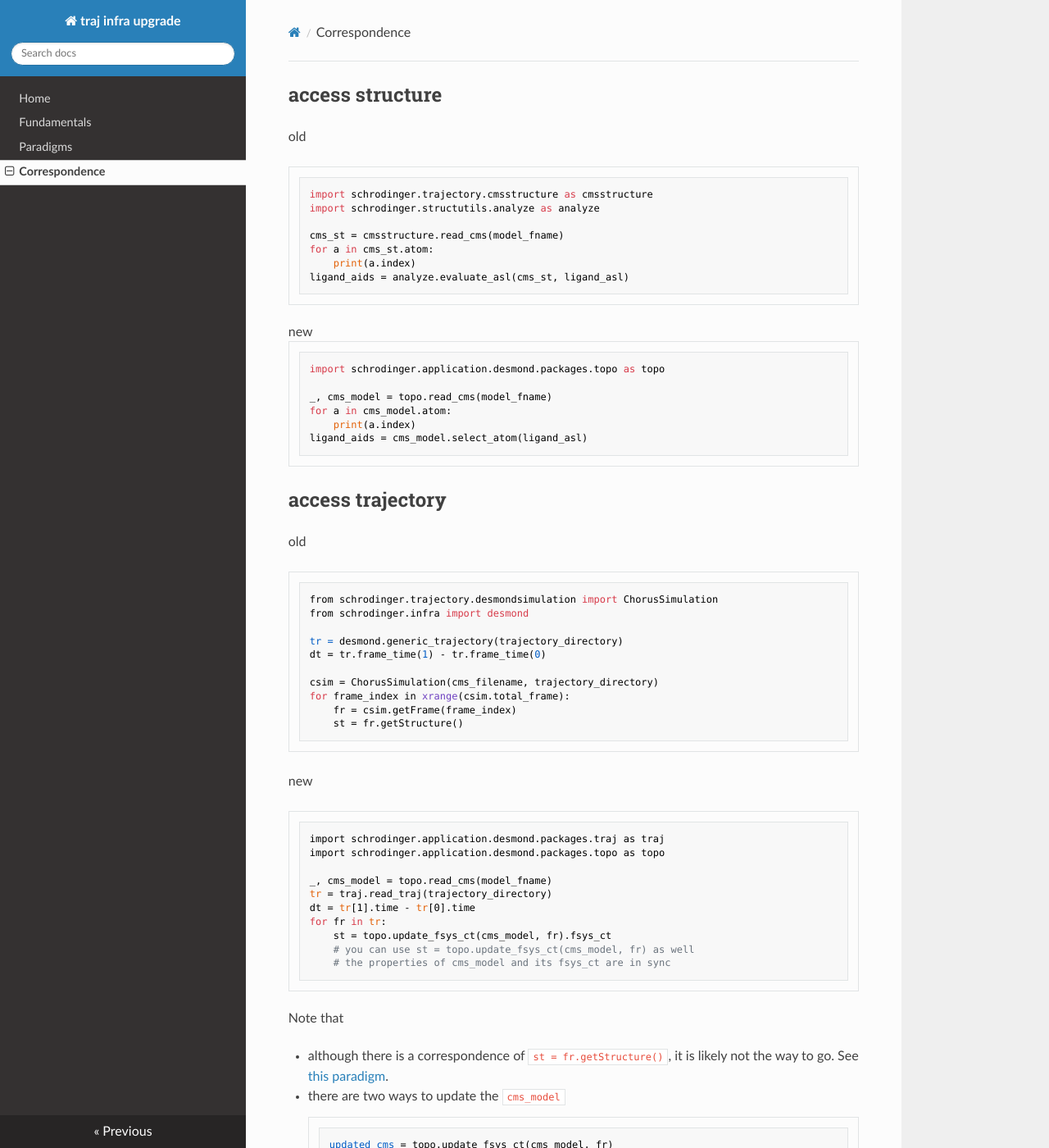
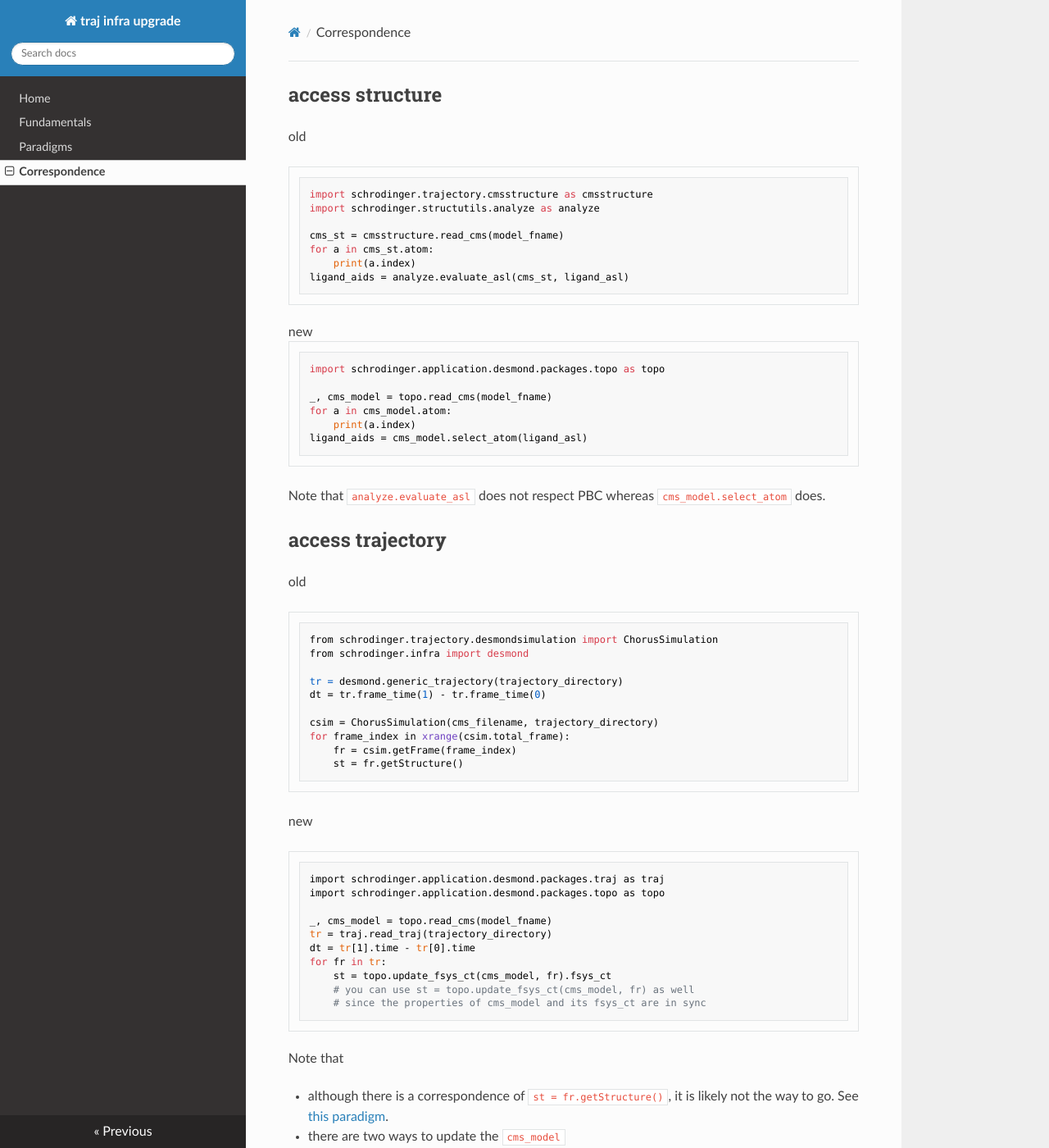
Before and after one commit to nosarthur/traj-infra-upgrade, an MkDocs documentation site: the page built from docs/correspondence.md, in a window 1280 px wide and 1400 px high. Shown: the whole window at 82% size. Built offline with MkDocs 1.6.1, drawn with Linux system fonts in a browser that asks for light colours; nearby versions of some CDN libraries; old or Windows-style settings are respelled for this version of MkDocs.

Commit message:
update Nov.11

````diff
--- a/docs/correspondence.md
+++ b/docs/correspondence.md
@@ -18,6 +18,8 @@ for a in cms_model.atom:
     print(a.index)
 ligand_aids = cms_model.select_atom(ligand_asl)
 ```
+
+Note that `analyze.evaluate_asl` does not respect PBC whereas `cms_model.select_atom` does.
 
 ## access trajectory
 
@@ -46,7 +48,7 @@ dt = tr[1].time - tr[0].time
 for fr in tr:
     st = topo.update_fsys_ct(cms_model, fr).fsys_ct
     # you can use st = topo.update_fsys_ct(cms_model, fr) as well
-    # the properties of cms_model and its fsys_ct are in sync
+    # since the properties of cms_model and its fsys_ct are in sync
 
 ```
 Note that
````
